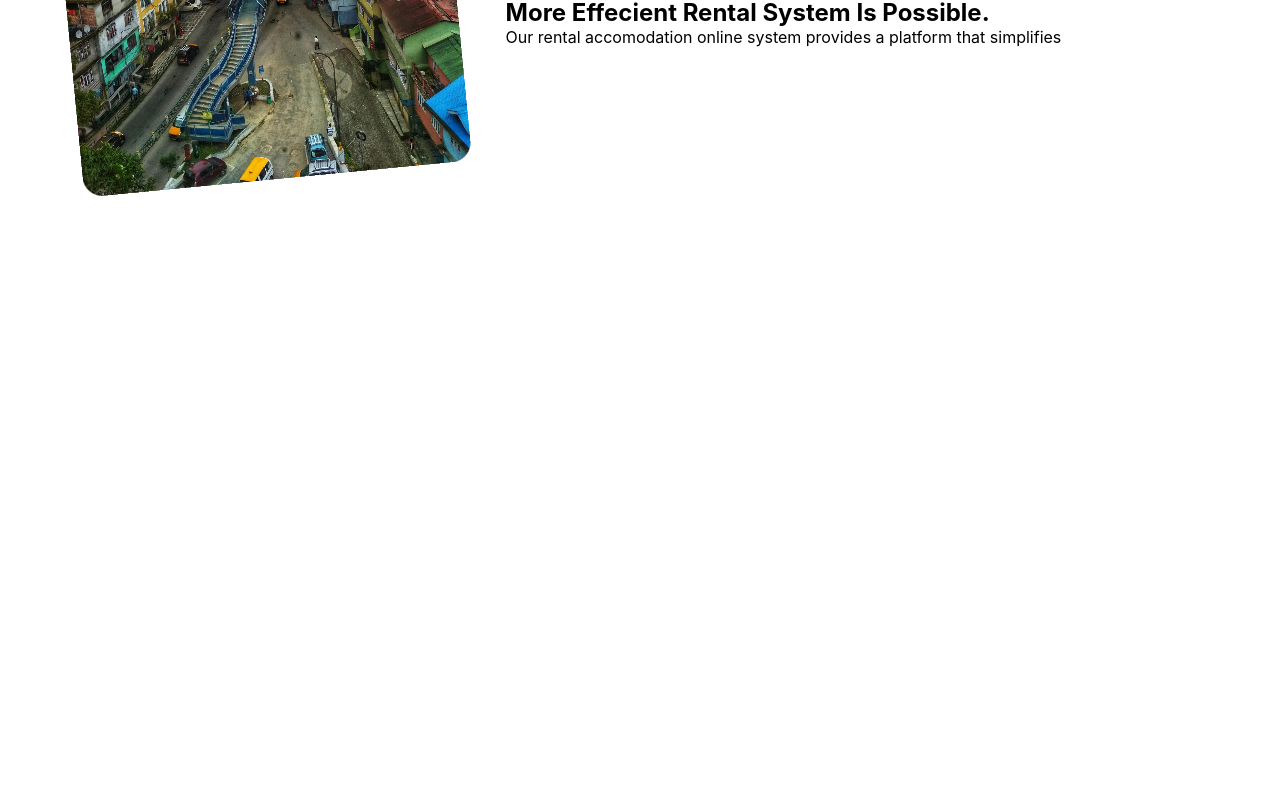
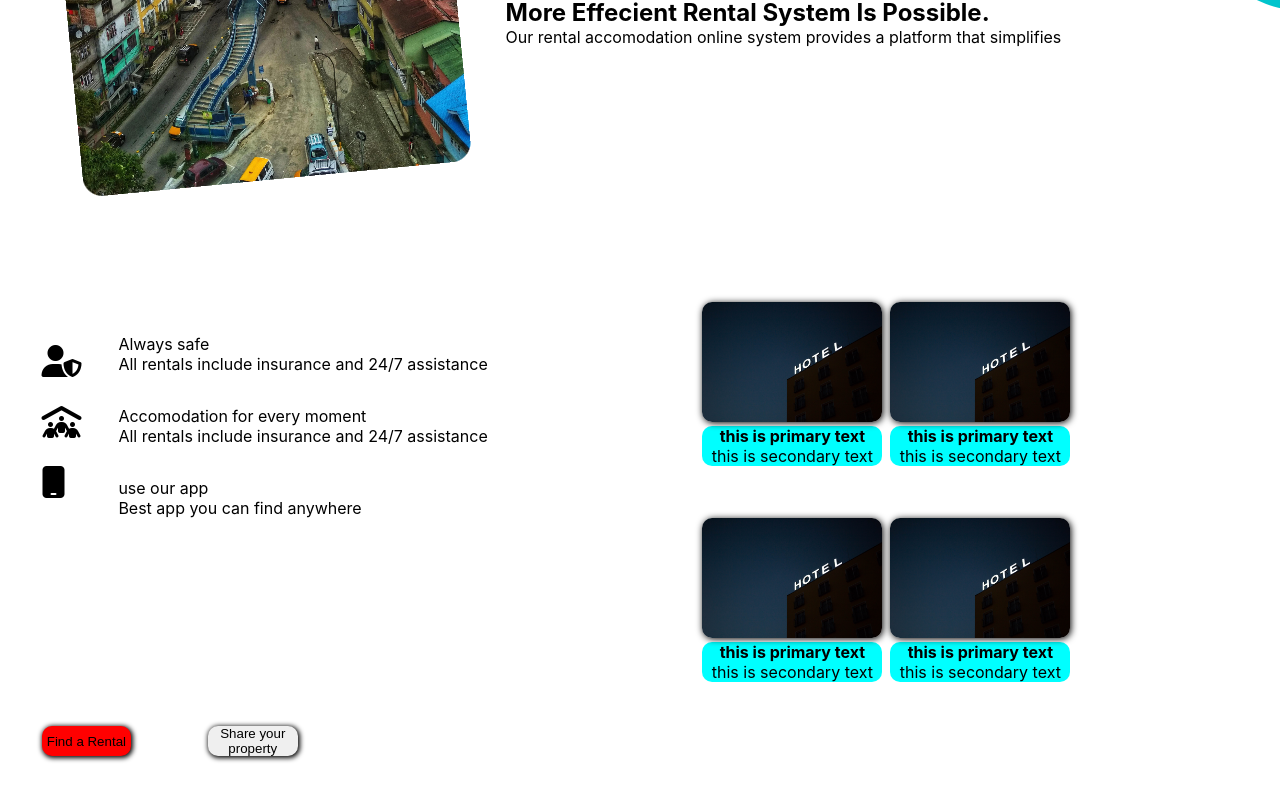
Before and after one commit to gotarent/gotarent, a React (Create React App) app: page / in a window 1280 px wide. Shown: the part 562-1362 px from the top of the page. Before the commit the page ends 1141 px from the top, so only its background shows below. Built offline with nearby package versions, Linux system fonts and the light colour scheme.

Commit message:
updated home

```diff
--- a/src/components/pages/Home.css
+++ b/src/components/pages/Home.css
@@ -21,6 +21,7 @@
 .img-group{
     position: absolute;
     margin: 1rem;
+    height: 20vh;
 }
 
 .s-img{
@@ -28,6 +29,13 @@
     z-index: -1;
     top: -75vh;
     left: 2.5vw;
+}
+.wave{
+    position: relative;
+    height: 10vh;
+    z-index: -1;
+    top: -147vh;
+    left: 55vw;
 }
 .red-bg{
     background-color: red;
@@ -72,118 +80,75 @@
     font-size: 1.5rem;
     text-transform: capitalize;
 }
-/*.body{
+/* second div */
+.second-cont{
+    display: flex;
+    flex-direction: row;
+    height: 100vh;
+
+    margin-left: 2vw;
+}
+.myImgs{
+    display: flex;
+    justify-content: space-evenly;
+    max-width: 49vw;
+    flex-direction: column;
+    height: 30vh;
+}
+.myList{
+    display: flex;
+    width: 49vw;
+    position: relative;
+    left: 4vw;
+    top: -26vh;
+    margin-left: 2vw;
+}
+.myList ul li{
+    list-style: none;
+    text-decoration: none;
+}
+.myList ul{
     display: flex;
     flex-direction: column;
-    justify-content: center;
+    height:23vh;
 }
-.pop{
-    width:80vw;
+.btn-group{
+    display: flex;
+    width: 20vw;
+    justify-content: space-between;
 }
-.img-gtk{
-    display: flex;
-    z-index: -1;
+.btn-group button{
+    width: 7vw;
+    border-radius: 10px;
+    border: none;
+    box-shadow: 1px 1px 5px 1px;
 }
-.img-wave{
-    display: flex;
-    z-index: -1;
-    float: right;
-    width: 2rem;
-    position: absolute;
-    right: 42rem;
-    top: 1rem;
+#red-btn{
+    background-color: red;
+    color: black;
 }
-.img-wave img{
-    top:1.5rem;
-    width: 75rem;
-    display: flex;
-    /* mar
-}
-.rect{
-    z-index: -2;
-    display: flex;
-    float: left;
-    position: absolute;
-    left: 8rem;
-    top: 6rem;
-}
-.d-f-bod{
-    display: flex;
-    flex-direction: column;
-    align-items: center;
-    justify-content: center;
-    height: 70vh;
-    width: 50%;
-    float: right;
-    align-content: flex-end;
-    flex-wrap: wrap;
-}
-.m-b{
+.right{
     display: flex;
     flex-direction: row;
-    align-items: center;
-    margin: 0 5rem;
-    width: 90vw;
-}
-.d-f-row{
-    display: flex;
-    flex-direction: row;
+    flex-wrap: wrap;
+    width: 30vw;
+    justify-content: space-evenly;
+    height: 54vh;
 
 }
-.r-bg{
-    width:50vw;
-    background-color: #e33924;
+.card-ok{
+    height: fit-content;
+}
+.card-ok img{
+    height: 15vh;
     border-radius: 10px;
-    margin:40px;
-    height: 7rem;
-    /* display: block;
+    box-shadow: 1px 1px 7px 0px;
 }
-.i-t{
-    display: flex;
-    /* margin: 10px;
-    width: 41vw;
+.text-area{
+    background-color: aqua;
+    border-radius: 10px;
+    text-align: center;
 }
-.i-t p{
-    margin: 1rem;
+.pri-a-text{
+    font-weight: 700;
 }
-
-.blu-bg{
-    background-color: #5ce1e6;
-    height: 4.75vh;
-    width: 9vw;
-    border-radius: 10px;
-    margin: 1.5vh;
-    text-align: center;
-    justify-content: center;
-}
-.text-padding{
-    padding: 0.5rem;
-}
-.b-text{
-    font-weight: bold;
-
-    font-style: 'monospace';
-}
-
-
-.d-f-text{
-    display: flex;
-    justify-content: space-around;
-    align-items: center;
-    padding-top: 12vh;
-    margin: 2rem;
-}
-.text-GAR{
-    padding-top: 3rem;
-}
-.left{
-    float: left;
-    width: 30vw;
-}
-.middle{
-    width:30vw;
-}
-.right{
-    width: 30vw;
-    float: right;
-} */
--- a/src/components/pages/Home.jsx
+++ b/src/components/pages/Home.jsx
@@ -1,12 +1,10 @@
 import React from "react";
 import "./Home.css";
-// import Mid from "./MidPage.jsx"
-// import Footer from './footer';
 import Navbar from "./Navbar"
-// import "./home@media.css";
 const gtk = require("../static/Picture@1x.png");
 const wave = require("../static/drawnline1@1x.png");
 const rectangle = require("../static/rectangular shape@1x.png");
+const card = require("../imges/card.jpg")
 const date = new Date().toLocaleDateString();
 const time = new Date().toLocaleTimeString();
 const Home = () => {
@@ -25,6 +23,9 @@ const Home = () => {
             </div>
             <div className="s-img">
               <img src={rectangle} alt="" />
+            </div>
+            <div className="wave">
+              <img src={wave} alt="" />
             </div>
           </div>
           <div className="red-bg">
@@ -47,6 +48,65 @@ const Home = () => {
           <div className="s-text">
             <p className="bolder">More effecient rental system is possible.</p>
             <p>Our rental accomodation online system provides a platform that simplifies</p>
+          </div>
+        </div>
+        <div className="second-cont">
+          <div className="left">
+            <div className="myImgs">
+              <i class="fa-sharp fa-solid fa-user-shield fa-2xl"></i>
+              <i class="fa-solid fa-people-roof fa-2xl"></i>
+              <i class="phone fa-sharp fa-solid fa-mobile fa-2xl"></i>
+            </div>
+            <div className="myList">
+              <ul>
+                <li>
+                  <span className='pri-text'>Always safe</span>
+                  <p className='sec-text'>All rentals include insurance and 24/7 assistance</p>
+                </li>
+                <li>
+                  <span className='pri-text'>Accomodation for every moment</span>
+                  <p className='sec-text'>All rentals include insurance and 24/7 assistance</p>
+                </li>
+                <li>
+                  <span className='pri-text'>use our app</span>
+                  <p className='sec-text'>Best app you can find anywhere</p>
+                </li>
+              </ul>
+            </div>
+            <div className="btn-group">
+              <button id="red-btn">Find a Rental</button>
+              <button id="white-btn">Share your property</button>
+            </div>
+          </div>
+          <div className="right">
+            <div className="card-ok">
+              <img src={card} alt="cardHere" className='card' />
+              <div className="text-area">
+                <p className='pri-a-text'>this is  primary text</p>
+                <p className='sec-a-text'>this is secondary text</p>
+              </div>
+            </div>
+            <div className="card-ok">
+              <img src={card} alt="cardHere" className='card' />
+              <div className="text-area">
+                <p className='pri-a-text'>this is  primary text</p>
+                <p className='sec-a-text'>this is secondary text</p>
+              </div>
+            </div>
+            <div className="card-ok">
+              <img src={card} alt="cardHere" className='card' />
+              <div className="text-area">
+                <p className='pri-a-text'>this is  primary text</p>
+                <p className='sec-a-text'>this is secondary text</p>
+              </div>
+            </div>
+            <div className="card-ok">
+              <img src={card} alt="cardHere" className='card' />
+              <div className="text-area">
+                <p className='pri-a-text'>this is  primary text</p>
+                <p className='sec-a-text'>this is secondary text</p>
+              </div>
+            </div>
           </div>
         </div>
       </div>
```
Also changed, not shown: src/components/pages/MidPage.jsx (+41 -32 lines).
